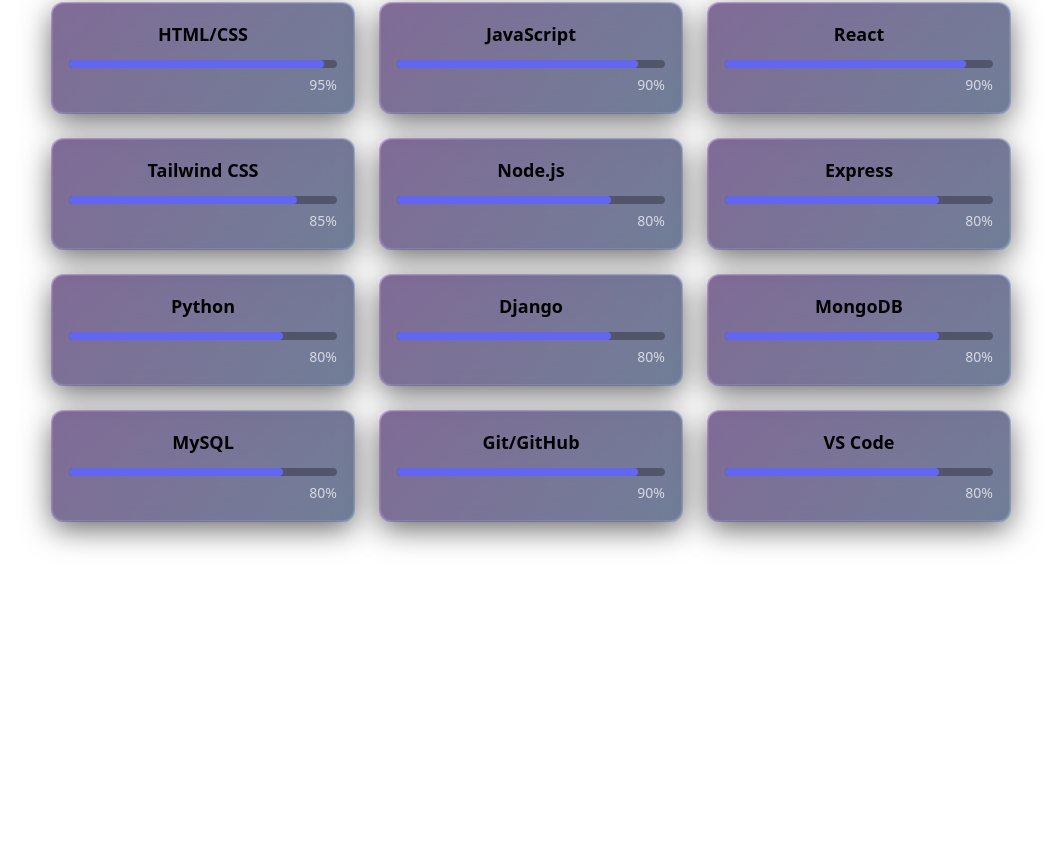
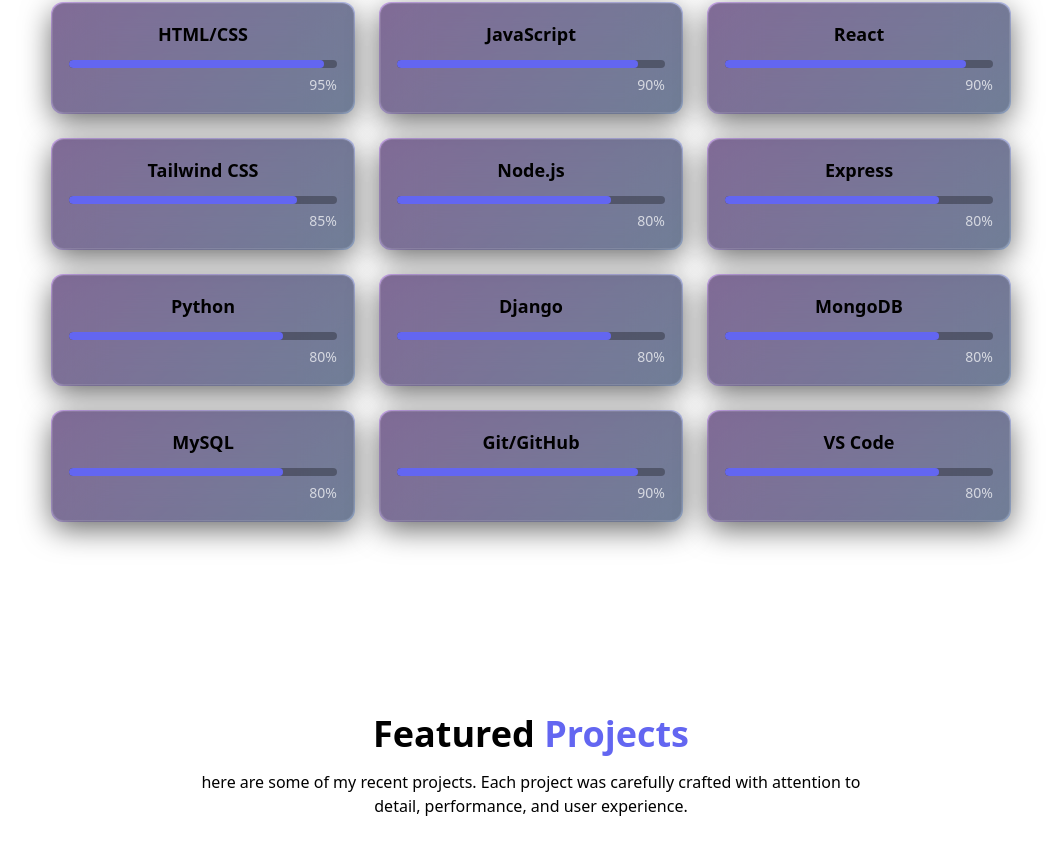
Before and after one commit to Karthik171819/Portfolio, a React (Vite) app in the folder vite-project/: page / in a window 1280 px wide. Shown: the part 1708-2562 px from the top of the page, without its empty margins (109-1170 px from the left). Before the commit the page ends 2336 px from the top, so only its background shows below. Built offline with nearby package versions, Linux system fonts and the light colour scheme.

Commit message:
Portfolio

```diff
--- a/vite-project/src/components/ProjectSection.jsx
+++ b/vite-project/src/components/ProjectSection.jsx
@@ -1,9 +1,9 @@
-
 const projects = [
   {
     id: 1,
     title: "Snap-Kart",
-        description: "A beautiful E-Commerce web application using Python, Django and CSS",
+    description:
+      "A beautiful E-Commerce web application using Python, Django and CSS",
     image: "/projects/project1.png",
     tags: ["Python", "Django", "CSS"],
     demourl: "#",
@@ -23,7 +23,8 @@
   {
     id: 3,
     title: "Movie-Vault",
-        description: "Interactive movie-store web application with smooth user intutive using React",
+    description:
+      "Interactive movie-store web application with smooth user intutive using React",
     image: "/projects/project3.png",
     tags: ["JavaScript", "React", "tailwindCSS", "API"],
     demourl: "#",
@@ -31,6 +32,20 @@
   },
 ];
 
-export const ProjectSection = () =>{
-    return <section id="projects"></section>
+export const ProjectSection = () => {
+  return (
+    <section id="projects" className="py-24 px-4 relative">
+      <div className="container mx-auto max-w-5xl">
+        <h2 className="text-3xl md:text-4xl font-bold mb-4 text-center">
+          {" "}
+          Featured <span className="text-accent"> Projects </span>
+        </h2>
+
+        <p className="text-center text-muted-foreground mb-12 max-w-2xl mx-auto">
+            here are some of my recent projects. Each project was carefully
+            crafted with attention to detail, performance, and user experience.
+        </p>
+      </div>
+    </section>
+  );
 };
```
Lines whose indentation alone changed are shown as unchanged.
